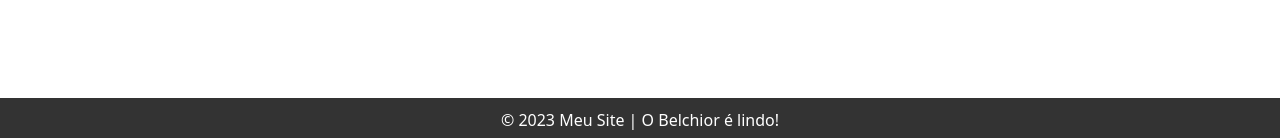
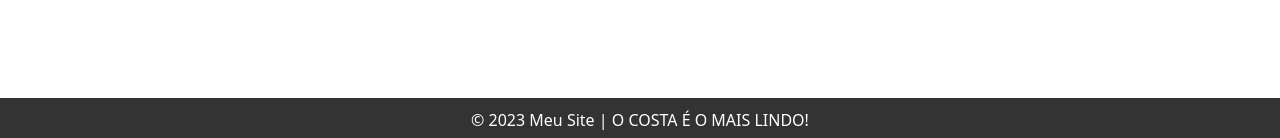
Before and after one commit to joaolscosta/BD-Project, a Flask app: page / in a window 1280 px wide. Shown: the part 662-800 px from the top of the page. Run offline with Flask 3, Linux system fonts and the light colour scheme; some libraries are stand-ins or nearby versions.

```diff
--- a/entrega3/workspace/app/templates/base/components/footer.html
+++ b/entrega3/workspace/app/templates/base/components/footer.html
@@ -26,6 +26,6 @@
   <body>
     <div class="content">{% block content %} {% endblock %}</div>
 
-    <footer>&copy; 2023 Meu Site | O Belchior é lindo!</footer>
+    <footer>&copy; 2023 Meu Site | O COSTA É O MAIS LINDO!</footer>
   </body>
 </html>
```
